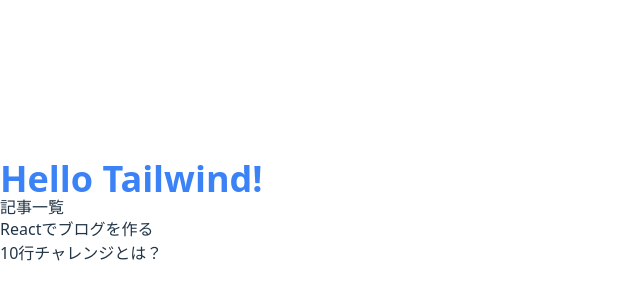
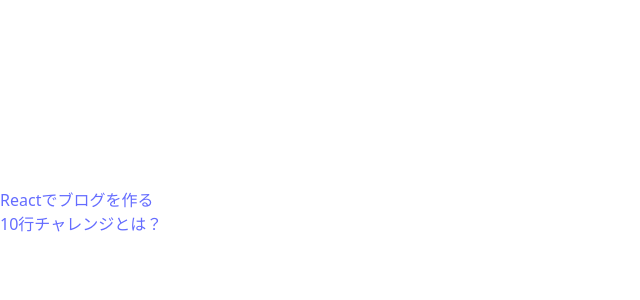
Before and after one commit to taichi-kobaya/challenge-react-blog-app, a React (Vite) app: page / in a window 1280 px wide. Shown: the part 188-488 px from the top of the page, without its empty margins (0-640 px from the left). Built offline with nearby package versions, Linux system fonts and the light colour scheme.

Commit message:
チャレンジ#5：記事クリックで詳細ページ #5 - react-router-dom を導入 - 記事をクリックすると記事IDに応じたURLに遷移 - 詳細ページは仮のプレースホルダー表示

```diff
--- a/package.json
+++ b/package.json
@@ -11,7 +11,8 @@
   },
   "dependencies": {
     "react": "^19.0.0",
-    "react-dom": "^19.0.0"
+    "react-dom": "^19.0.0",
+    "react-router-dom": "^7.5.0"
   },
   "devDependencies": {
     "@eslint/js": "^9.21.0",
--- a/src/App.jsx
+++ b/src/App.jsx
@@ -1,16 +1,20 @@
+import { Routes, Route, Link } from 'react-router-dom';
 import { articles } from "./articles";
 
 function App() {
   return (
-    <div>
-      <h1 className="text-4xl font-bold text-blue-500">Hello Tailwind!</h1>
-      <h1>記事一覧</h1>
-      <ul>
-        {articles.map(article => (
-          <li key={article.id}>{article.title}</li>
-        ))}
-      </ul>
-    </div>
+    <Routes>
+      <Route path="/" element={
+        <ul>
+          {articles.map(article => (
+            <li key={article.id}>
+              <Link to={`/articles/${article.id}`}>{article.title}</Link>
+            </li>
+          ))}
+        </ul>
+      } />
+      <Route path="/articles/:id" element={<p>詳細ページ（仮）</p>} />
+    </Routes>
   );
 }
 
--- a/src/main.jsx
+++ b/src/main.jsx
@@ -3,8 +3,12 @@
 import App from './App.jsx';
 import './index.css';
 
+import { BrowserRouter } from 'react-router-dom';
+
 ReactDOM.createRoot(document.getElementById('root')).render(
   <React.StrictMode>
-    <App />
+    <BrowserRouter>
+      <App />
+    </BrowserRouter>
   </React.StrictMode>,
 );
```
Also changed, not shown: 1 other file (tests, documents, lock files or other folders).
